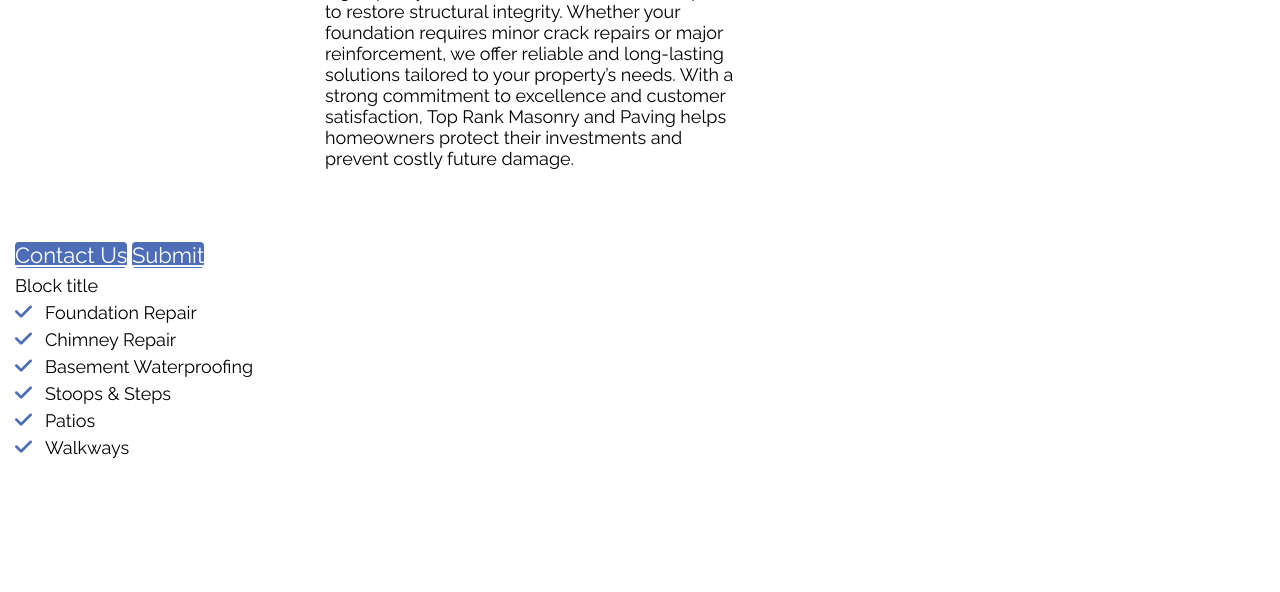
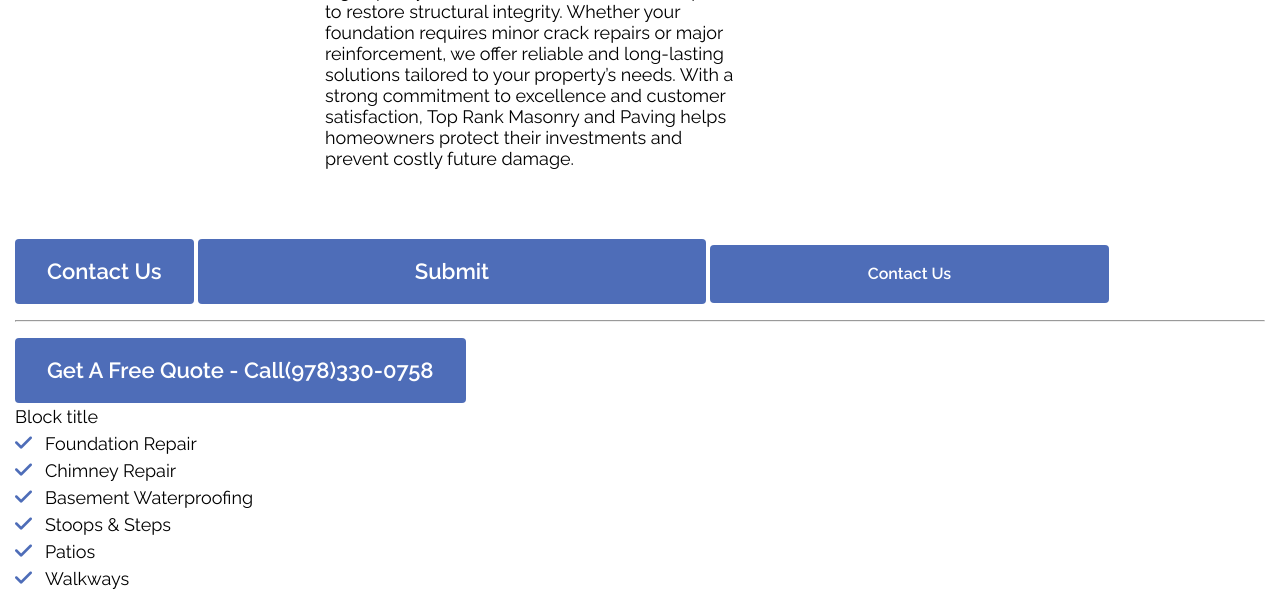
Before and after one commit to Aashik81443/top-rank, a PHP site: page / in a window 1280 px wide. Shown: the part 1412-2004 px from the top of the page. Before the commit the page ends 1870 px from the top, so only its background shows below. Run offline with PHP 8.4, Linux system fonts and the light colour scheme; some web fonts are replaced.

Commit message:
buttonsupdated

```diff
--- a/assets/css/components/button.css
+++ b/assets/css/components/button.css
@@ -1,9 +1,22 @@
 .btn{
-    width:180px;
-    height:56px;
-    font-size: 22px;
+    display:inline-block;
+    border:none;
+    font-size: 1.375rem;
     background-color: var(--blue);
-    border-radius: 4px;
+    border-radius: 0.25rem;
+    text-decoration: none;
     border:none;
     color:white;
+    text-align: center;
+    padding:1rem 2rem;
+    font-weight: 600;
   }
+
+  .btn-primary{
+    padding:1rem 13.5313rem;
+  }
+
+  .btn-second{
+    font-size:16px;
+    padding:1.0625rem 9.8438rem;
+  }
--- a/components/button.php
+++ b/components/button.php
@@ -1,2 +1,4 @@
 <a href="#" class="btn">Contact Us</a>
 <a href="#" class="btn btn-primary">Submit</a>
+<a href="#" class="btn btn-second">Contact Us</a> <hr>
+<a href="tel:(978)330-0758" class="btn btn-third">Get A Free Quote - Call(978)330-0758</a>
```
